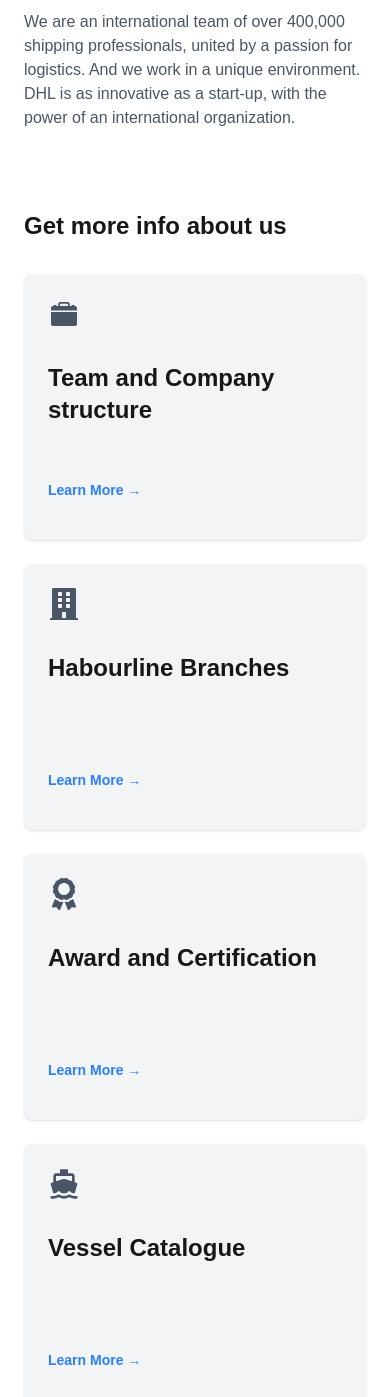
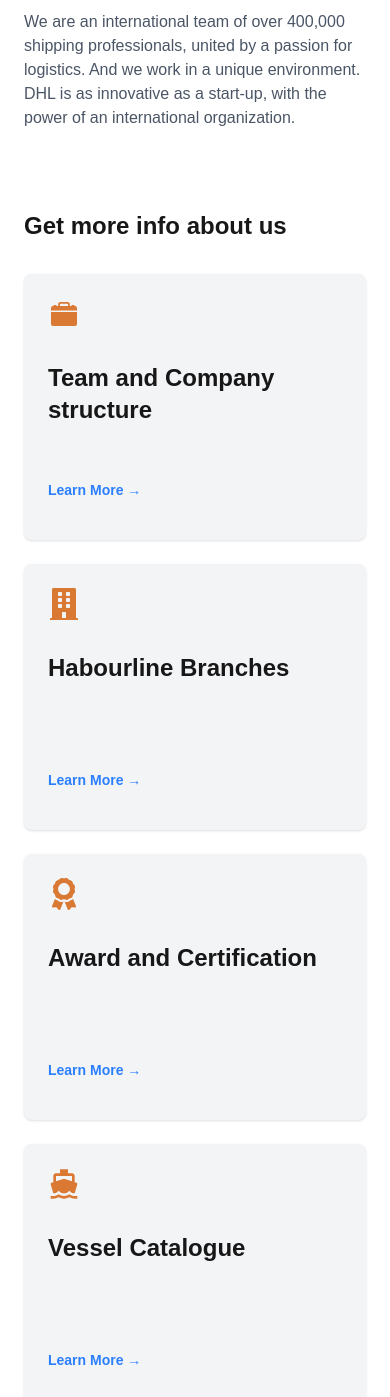
Before and after one commit to harrycode2790/habourline, a Next.js app: page /about in a window 390 px wide. Shown: the part 2591-3988 px from the top of the page. Built offline with nearby package versions, Linux system fonts and the light colour scheme.

Commit message:
added the hover of the icons in the about page

```diff
--- a/app/about/about-info.tsx
+++ b/app/about/about-info.tsx
@@ -5,10 +5,10 @@
 
 const AboutInfoSection = () => {
   const infoCards = [
-    { icon: <IoIosBriefcase size={32} className="text-gray-600 md:text-[#DA7934]" />, title: "Team and Company structure", link: "#" },
-    { icon: <FaBuilding size={32} className="text-gray-600 md:text-[#DA7934]" />, title: "Habourline Branches", link: "#" },
-    { icon: <FaAward size={32} className="text-gray-600 md:text-[#DA7934]" />, title: "Award and Certification", link: "#" },
-    { icon: <MdDirectionsBoat size={32} className="text-gray-600 md:text-[#DA7934]" />, title: "Vessel Catalogue", link: "/vessel-catalogue" },
+    { icon: <IoIosBriefcase size={32} className="text-[#DA7934] hover:text-blue-400" />, title: "Team and Company structure", link: "#" },
+    { icon: <FaBuilding size={32} className="text-[#DA7934] hover:text-blue-400" />, title: "Habourline Branches", link: "#" },
+    { icon: <FaAward size={32} className="text-[#DA7934] hover:text-blue-400" />, title: "Award and Certification", link: "#" },
+    { icon: <MdDirectionsBoat size={32} className="text-[#DA7934] hover:text-blue-400" />, title: "Vessel Catalogue", link: "/vessel-catalogue" },
   ];
 
   return (
--- a/app/page.tsx
+++ b/app/page.tsx
@@ -1,7 +1,6 @@
 "use client";
 
 import { motion, Variants } from "framer-motion";
-
 import BlogPage from "@/components/BlogPage";
 import FaqPage from "@/components/FaqPage";
 import FooterPage from "@/components/FooterPage";
--- a/components/TestimonialPgae.tsx
+++ b/components/TestimonialPgae.tsx
@@ -54,7 +54,7 @@
   useEffect(() => {
     const interval = setInterval(() => {
       setActiveIndex(prev => (prev + 1) % testimonials.length)
-    }, 4000) // 4s interval
+    }, 5000) // 4s interval
     return () => clearInterval(interval)
   }, [])
 
```
